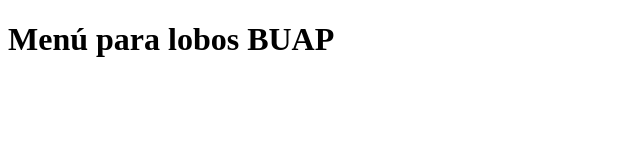
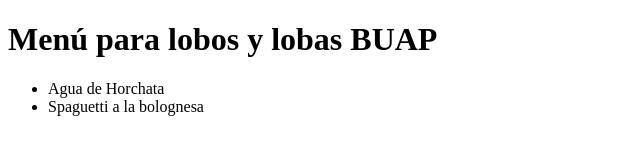
Before and after one commit to ulisestc/menu, a plain HTML site: page index.html in a window 1280 px wide. Shown: the whole page, without its empty margins (0-640 px from the left). Drawn offline with Linux system fonts and the light colour scheme.

Commit message:
Menú modificado

```diff
--- a/index.html
+++ b/index.html
@@ -6,6 +6,10 @@
     <title>MENU</title>
 </head>
 <body>
-    <h1>Menú para lobos BUAP</h1>
+    <h1>Menú para lobos y lobas BUAP</h1>
+    <ul>
+        <li>Agua de Horchata</li>
+        <li>Spaguetti a la bolognesa</li>
+    </ul>
 </body>
 </html>
```
